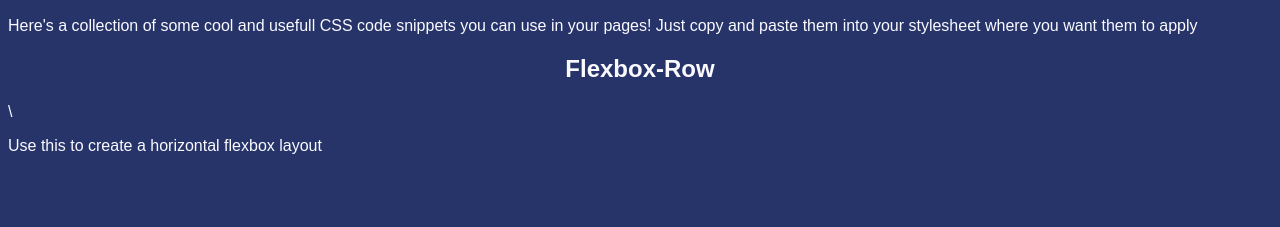
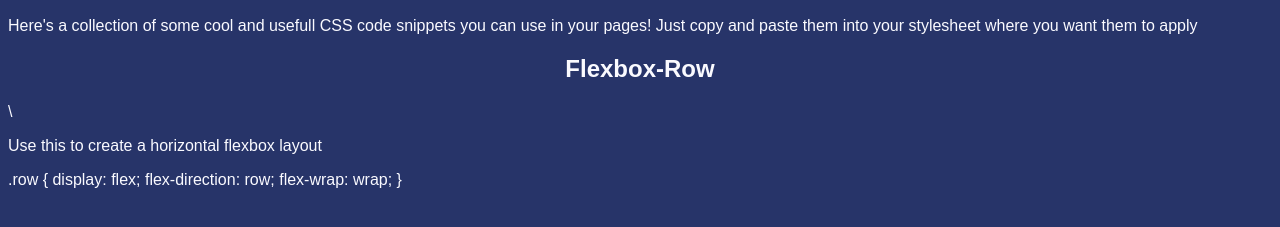
Before and after one commit to emileebogdan/the-best-project-ever, a plain HTML site: page index.html in a window 1280 px wide. Shown: the part 111-338 px from the top of the page. Drawn offline with Linux system fonts and the light colour scheme.

Commit message:
finished first box

```diff
--- a/index.html
+++ b/index.html
@@ -17,9 +17,12 @@
     <section class="Flexbox-Row">
         <H1>Flexbox-Row</H1>\
         <p>Use this to create a horizontal flexbox layout</p>
-        <ul>
-
-        </ul>
+        <p>.row {
+                display: flex;
+                flex-direction: row;
+                flex-wrap: wrap;
+        }
+        </p>
     </section>
 
 
```
